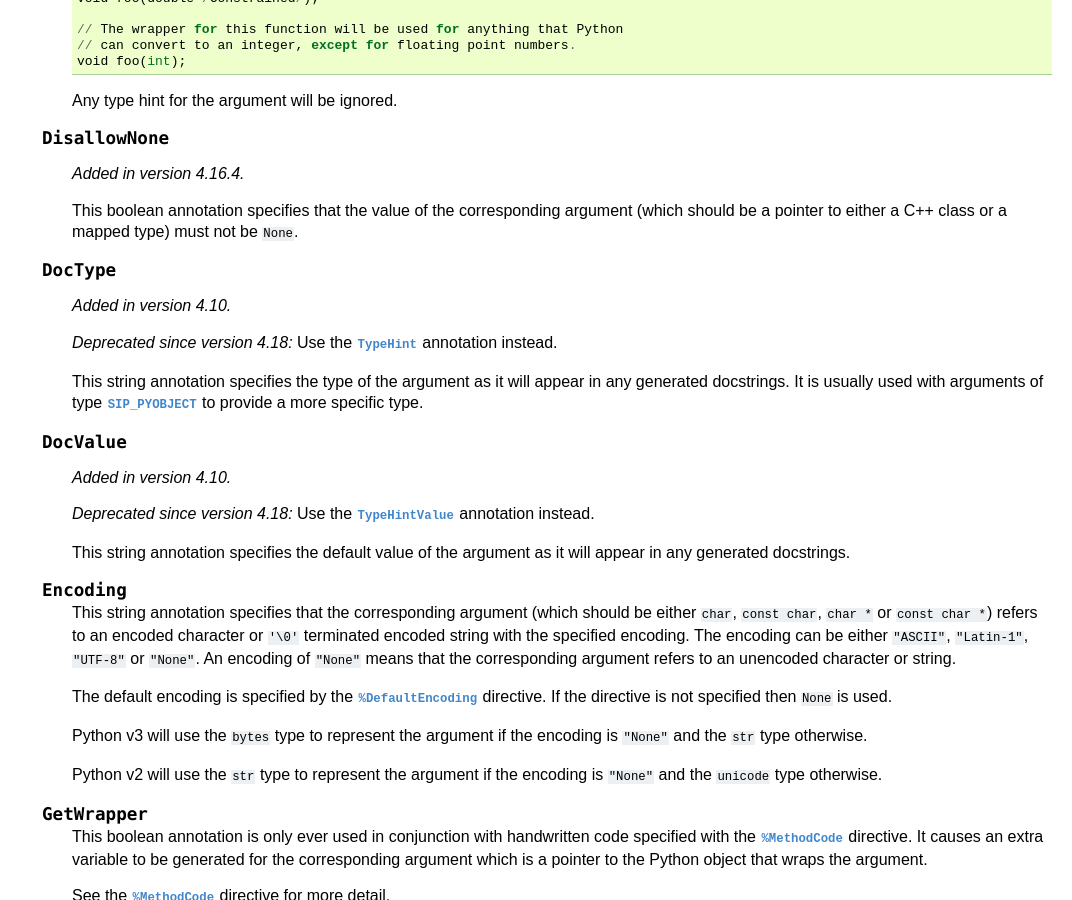
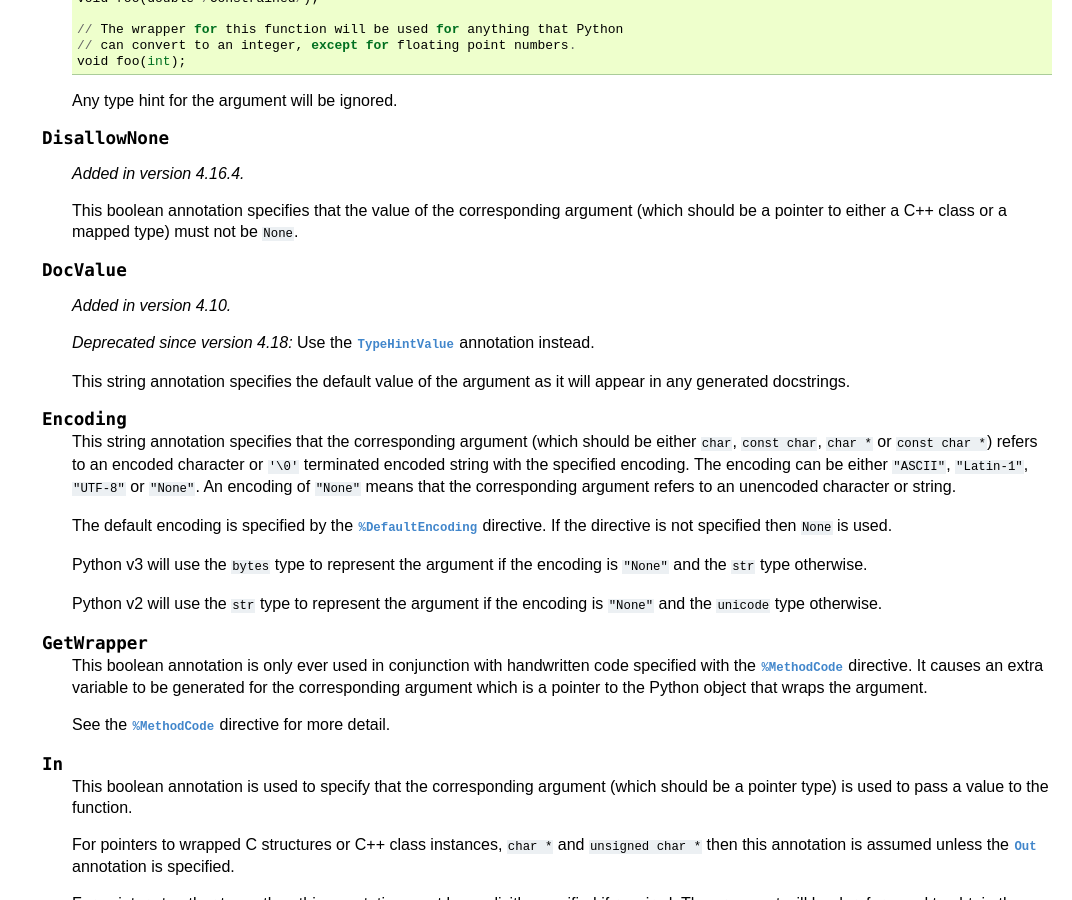
Before and after one commit to teleshoes/python-sip, a Sphinx documentation site: the page built from doc/annotations.rst, in a window 1280 px wide and 900 px high, scrolled down 1786 px. Shown: the whole window, without its empty margins (208-1280 px from the left). Built offline with Sphinx 7.4.7, drawn with Linux system fonts in a browser that asks for light colours; some of the changed text lies outside the part shown.

Commit message:
Removed DocType.

```diff
--- a/doc/annotations.rst
+++ b/doc/annotations.rst
@@ -140,18 +140,6 @@ Argument Annotations
     This boolean annotation specifies that the value of the corresponding
     argument (which should be a pointer to either a C++ class or a mapped type)
     must not be ``None``.
-
-
-.. argument-annotation:: DocType
-
-    .. versionadded:: 4.10
-
-    .. deprecated:: 4.18
-        Use the :aanno:`TypeHint` annotation instead.
-
-    This string annotation specifies the type of the argument as it will appear
-    in any generated docstrings.  It is usually used with arguments of type
-    :stype:`SIP_PYOBJECT` to provide a more specific type.
 
 
 .. argument-annotation:: DocValue
@@ -666,17 +654,6 @@ Mapped Type Annotations
     See :ref:`ref-incompat-apis` for more detail.
 
 
-.. mapped-type-annotation:: DocType
-
-    .. versionadded:: 4.10
-
-    .. deprecated:: 4.18
-        Use the :manno:`TypeHint` annotation instead.
-
-    This string annotation serves the same purpose as the :aanno:`DocType`
-    argument annotation when applied to the mapped type being defined.
-
-
 .. mapped-type-annotation:: NoRelease
 
     This boolean annotation is used to specify that the mapped type does not
@@ -858,18 +835,6 @@ Function Annotations
     This boolean annotation is used to specify that the value returned by the
     function (which should be a pointer to either a C++ class or a mapped type)
     must not be ``None``.
-
-
-.. function-annotation:: DocType
-
-    .. versionadded:: 4.10
-
-    .. deprecated:: 4.18
-        Use the :fanno:`TypeHint` annotation instead.
-
-    This string annotation serves the same purpose as the :aanno:`DocType`
-    argument annotation when applied to the type of the value returned by the
-    function.
 
 
 .. function-annotation:: Encoding
@@ -1213,17 +1178,6 @@ Typedef Annotations
     used instead and name based type checking is not performed.
 
 
-.. typedef-annotation:: DocType
-
-    .. versionadded:: 4.10
-
-    .. deprecated:: 4.18
-        Use the :tanno:`TypeHint` annotation instead.
-
-    This string annotation serves the same purpose as the :aanno:`DocType`
-    argument annotation when applied to the mapped type being defined.
-
-
 .. typedef-annotation:: Encoding
 
     This string annotation serves the same purpose as the :aanno:`Encoding`
@@ -1303,17 +1257,6 @@ Typedef Annotations
 Variable Annotations
 --------------------
 
-.. variable-annotation:: DocType
-
-    .. versionadded:: 4.10
-
-    .. deprecated:: 4.18
-        Use the :vanno:`TypeHint` annotation instead.
-
-    This string annotation serves the same purpose as the :aanno:`DocType`
-    argument annotation when applied to the type of the variable being defined.
-
-
 .. variable-annotation:: Encoding
 
     This string annotation serves the same purpose as the :aanno:`Encoding`
```
Also changed, not shown: 6 other files.
